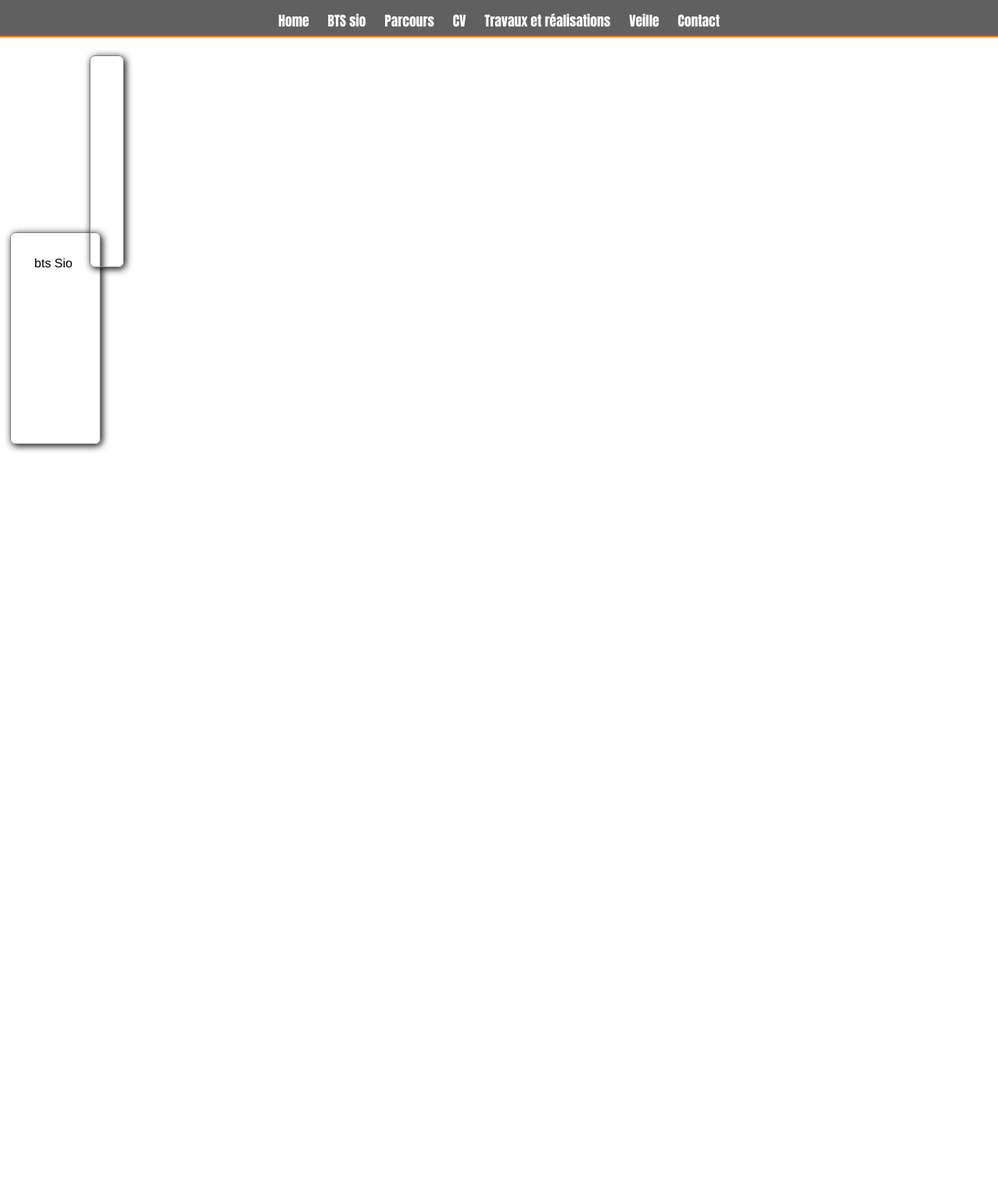
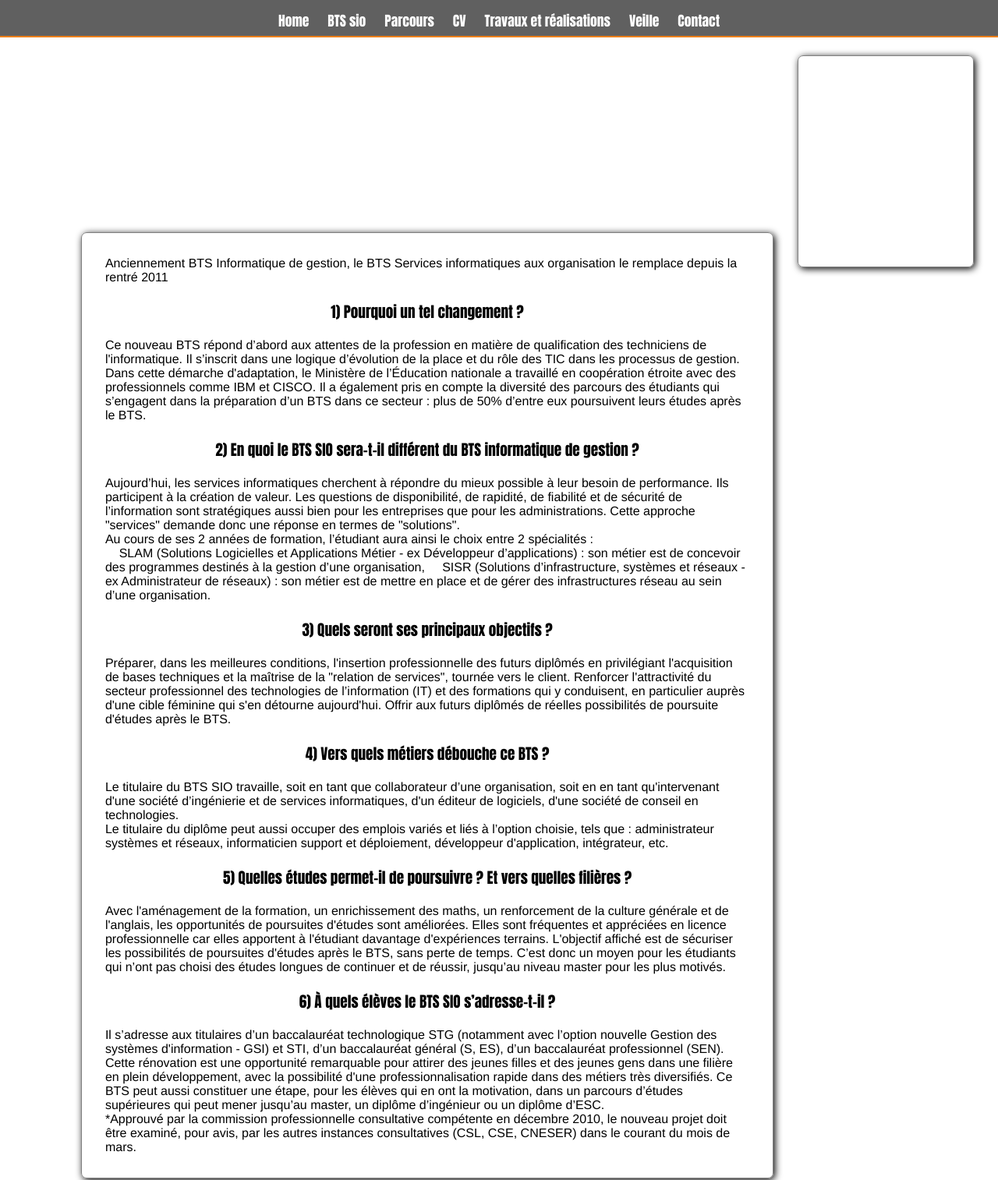
Before and after one commit to Pitchs/siteWeb_RL, a PHP site: page /index.php?page=infoBts in a window 1280 px wide. Shown: the whole page at 78% size. Before the commit the page ends 579 px from the top, so only its background shows below. Run offline with PHP 8.4, Linux system fonts and the light colour scheme; data that the repository does not hold is empty.

Commit message:
code page infoBts

```diff
--- a/pages/infoBts.php
+++ b/pages/infoBts.php
@@ -1 +1,40 @@
-<p>bts Sio</p>
+
+<p>
+Anciennement BTS Informatique de gestion, le BTS Services informatiques aux organisation le remplace depuis la rentré 2011</p>
+<h2>1) Pourquoi un tel changement ?</h2>
+<p>
+Ce nouveau BTS répond d’abord aux attentes de la profession en matière de qualification des techniciens de l'informatique. Il s’inscrit dans une logique d’évolution de la place et du rôle des TIC dans les processus de gestion. Dans cette démarche d'adaptation, le Ministère de l’Éducation nationale a travaillé en coopération étroite avec des professionnels comme IBM et CISCO. Il a également pris en compte la diversité des parcours des étudiants qui s’engagent dans la préparation d’un BTS dans ce secteur : plus de 50% d’entre eux poursuivent leurs études après le BTS.
+</p>
+<h2>2) En quoi le BTS SIO sera-t-il différent du BTS informatique de gestion ?</h2>
+<p>
+Aujourd’hui, les services informatiques cherchent à répondre du mieux possible à leur besoin de performance. Ils participent à la création de valeur. Les questions de disponibilité, de rapidité, de fiabilité et de sécurité de l’information sont stratégiques aussi bien pour les entreprises que pour les administrations. Cette approche "services" demande donc une réponse en termes de "solutions".
+</br>
+Au cours de ses 2 années de formation, l’étudiant aura ainsi le choix entre 2 spécialités :
+</br>
+&nbsp;&nbsp;&nbsp;     SLAM (Solutions Logicielles et Applications Métier - ex Développeur d’applications) : son métier est de concevoir des programmes destinés à la gestion d’une organisation,
+&nbsp;&nbsp;&nbsp;    SISR (Solutions d’infrastructure, systèmes et réseaux - ex Administrateur de réseaux) : son métier est de mettre en place et de gérer des infrastructures réseau au sein d’une organisation.
+</p>
+<h2>3) Quels seront ses principaux objectifs ?</h2>
+<p>
+    Préparer, dans les meilleures conditions, l'insertion professionnelle des futurs diplômés en privilégiant l'acquisition de bases techniques et la maîtrise de la "relation de services", tournée vers le client.
+    Renforcer l'attractivité du secteur professionnel des technologies de l’information (IT) et des formations qui y conduisent, en particulier auprès d'une cible féminine qui s'en détourne aujourd'hui.
+    Offrir aux futurs diplômés de réelles possibilités de poursuite d'études après le BTS.
+</p>
+<h2>4) Vers quels métiers débouche ce BTS ?</h2>
+<p>
+Le titulaire du BTS SIO travaille, soit en tant que collaborateur d’une organisation, soit en en tant qu'intervenant d'une société d’ingénierie et de services informatiques, d'un éditeur de logiciels, d'une société de conseil en technologies.
+</br>
+Le titulaire du diplôme peut aussi occuper des emplois variés et liés à l’option choisie, tels que : administrateur systèmes et réseaux, informaticien support et déploiement, développeur d'application, intégrateur, etc.
+</p>
+<h2>5) Quelles études permet-il de poursuivre ? Et vers quelles filières ?</h2>
+<p>
+Avec l'aménagement de la formation, un enrichissement des maths, un renforcement de la culture générale et de l'anglais, les opportunités de poursuites d'études sont améliorées. Elles sont fréquentes et appréciées en licence professionnelle car elles apportent à l'étudiant davantage d'expériences terrains. L'objectif affiché est de sécuriser les possibilités de poursuites d'études après le BTS, sans perte de temps. C’est donc un moyen pour les étudiants qui n’ont pas choisi des études longues de continuer et de réussir, jusqu’au niveau master pour les plus motivés.
+</p>
+<h2>6) À quels élèves le BTS SIO s’adresse-t-il ?</h2>
+<p>
+Il s’adresse aux titulaires d’un baccalauréat technologique STG (notamment avec l’option nouvelle Gestion des systèmes d'information - GSI) et STI, d’un baccalauréat général (S, ES), d’un baccalauréat professionnel (SEN).
+</br>
+Cette rénovation est une opportunité remarquable pour attirer des jeunes filles et des jeunes gens dans une filière en plein développement, avec la possibilité d'une professionnalisation rapide dans des métiers très diversifiés. Ce BTS peut aussi constituer une étape, pour les élèves qui en ont la motivation, dans un parcours d’études supérieures qui peut mener jusqu’au master, un diplôme d’ingénieur ou un diplôme d’ESC.
+</br>
+*Approuvé par la commission professionnelle consultative compétente en décembre 2010, le nouveau projet doit être examiné, pour avis, par les autres instances consultatives (CSL, CSE, CNESER) dans le courant du mois de mars.
+</p>
```
